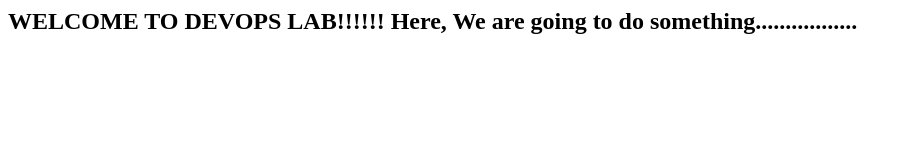
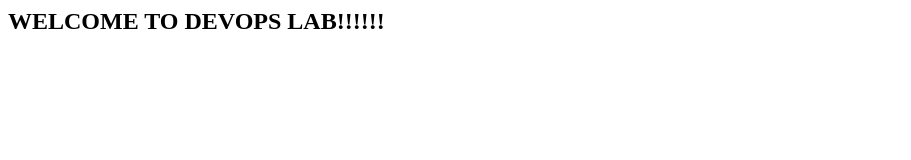
Before and after one commit to Akhila0823/Devops_lab, a plain HTML site: page index.html in a window 1280 px wide. Shown: the whole page, without its empty margins (0-911 px from the left). Drawn offline with Linux system fonts and the light colour scheme.

Commit message:
Update index.html

```diff
--- a/index.html
+++ b/index.html
@@ -1,7 +1,6 @@
 <HTML>
 <body>
 <h2>
-WELCOME TO DEVOPS LAB!!!!!!
-Here, We are going to do something.................</h2>
+WELCOME TO DEVOPS LAB!!!!!!</h2>
 </body>
 </html>
```
